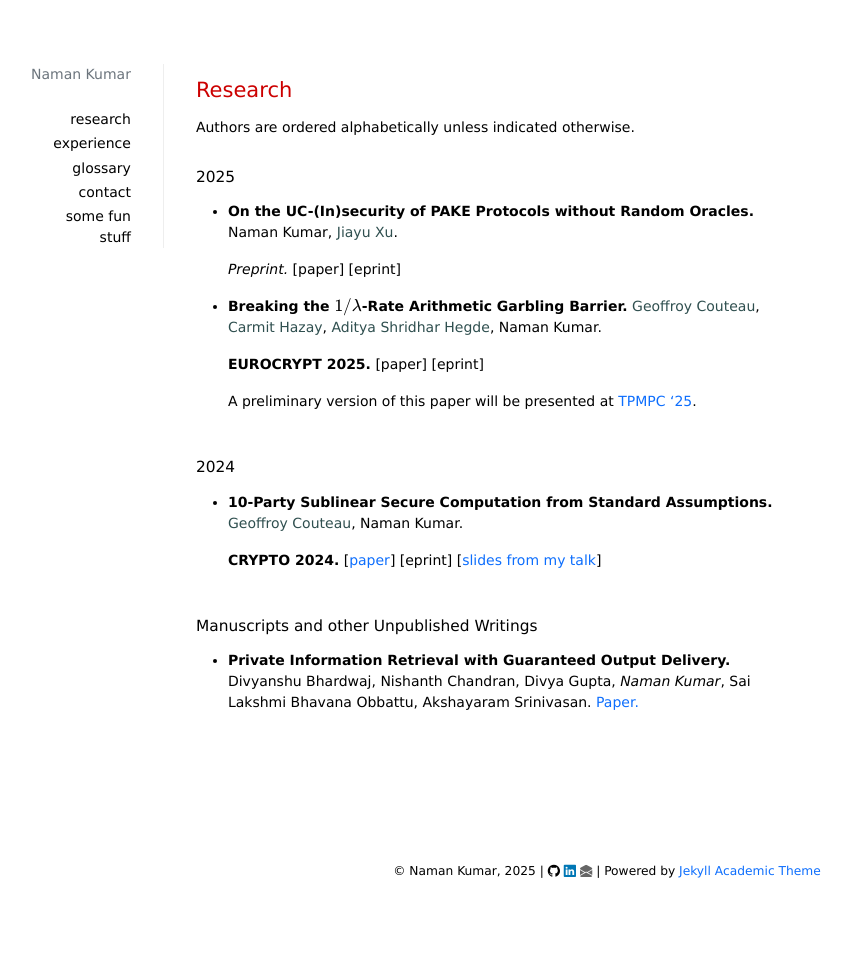
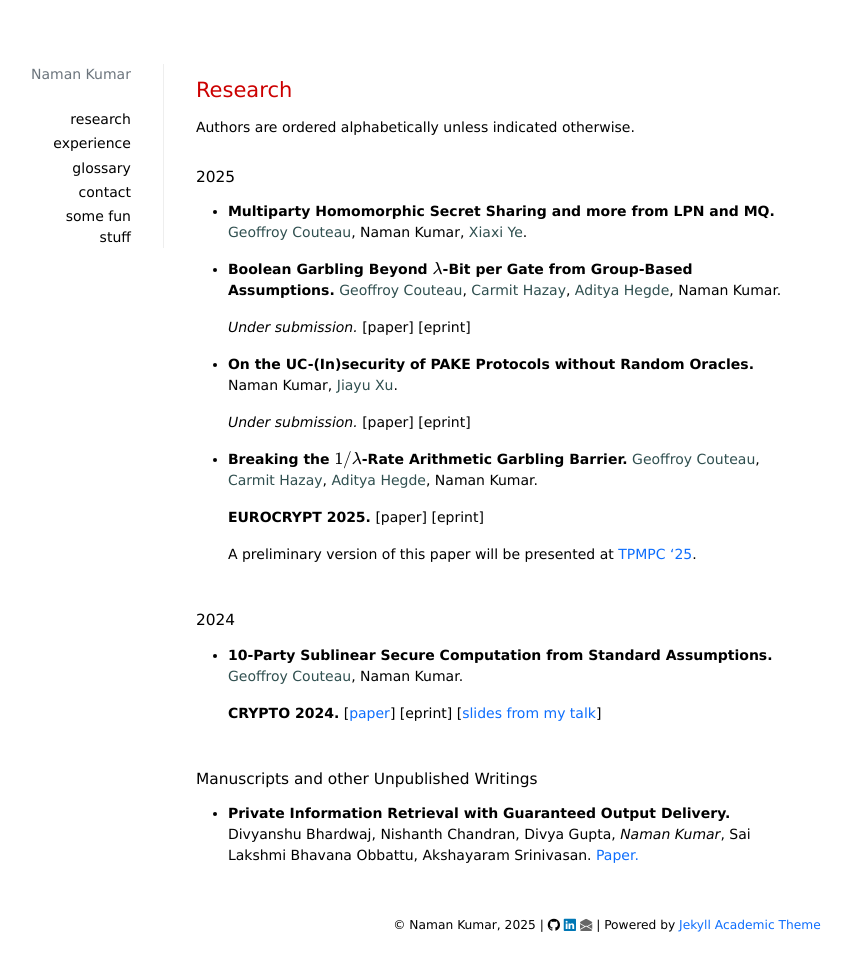
Before and after one commit to matcauthon49/matcauthon49.github.io, a Jekyll site: the page built from _pages/research.md, in a window 1280 px wide. Shown: the whole page, without its empty margins (33-884 px from the left). Built offline with Jekyll 4.4.1, drawn with Linux system fonts in a browser that asks for light colours; nearby versions of some CDN libraries; formulas are drawn with MathJax 3; a style sheet for code colours, icons or effects is not loaded; before the commit the page ends 900 px from its top, so only the background shows below that.

Commit message:
Update research.md

```diff
--- a/_pages/research.md
+++ b/_pages/research.md
@@ -14,13 +14,21 @@ Authors are ordered alphabetically unless indicated otherwise.
 
 #### 2025
 
++ **Multiparty Homomorphic Secret Sharing and more from LPN and MQ.**
+  <a href="https://geoffroycouteau.github.io/" style="color: DarkSlateGray">Geoffroy Couteau</a>, Naman Kumar, <a href="https://www.linkedin.com/in/ye-xiaxi-a9a3771b8" style="color: DarkSlateGray">Xiaxi Ye<a/>.
+
++ **Boolean Garbling Beyond $$\lambda$$-Bit per Gate from Group-Based Assumptions.**
+  <a href="https://geoffroycouteau.github.io/" style="color: DarkSlateGray">Geoffroy Couteau</a>, <a href="https://www.eng.biu.ac.il/hazay/" style="color: DarkSlateGray">Carmit Hazay</a>, <a href="https://adishegde.github.io/" style="color: DarkSlateGray">Aditya Hegde</a>, Naman Kumar.
+
+  _Under submission._ [paper] [eprint]
+
 + **On the UC-(In)security of PAKE Protocols without Random Oracles.**
   Naman Kumar, <a href="https://sites.google.com/view/jiayux" style="color: DarkSlateGray">Jiayu Xu</a>.
 
-  _Preprint._ [paper] [eprint]
+  _Under submission._ [paper] [eprint]
 
 + **Breaking the $$1/\lambda$$-Rate Arithmetic Garbling Barrier.**
-  <a href="https://geoffroycouteau.github.io/" style="color: DarkSlateGray">Geoffroy Couteau</a>, <a href="https://www.eng.biu.ac.il/hazay/" style="color: DarkSlateGray">Carmit Hazay</a>, <a href="https://adishegde.github.io/" style="color: DarkSlateGray">Aditya Shridhar Hegde</a>, Naman Kumar.
+  <a href="https://geoffroycouteau.github.io/" style="color: DarkSlateGray">Geoffroy Couteau</a>, <a href="https://www.eng.biu.ac.il/hazay/" style="color: DarkSlateGray">Carmit Hazay</a>, <a href="https://adishegde.github.io/" style="color: DarkSlateGray">Aditya Hegde</a>, Naman Kumar.
 
   **EUROCRYPT 2025.** [paper] [eprint]
 
```
